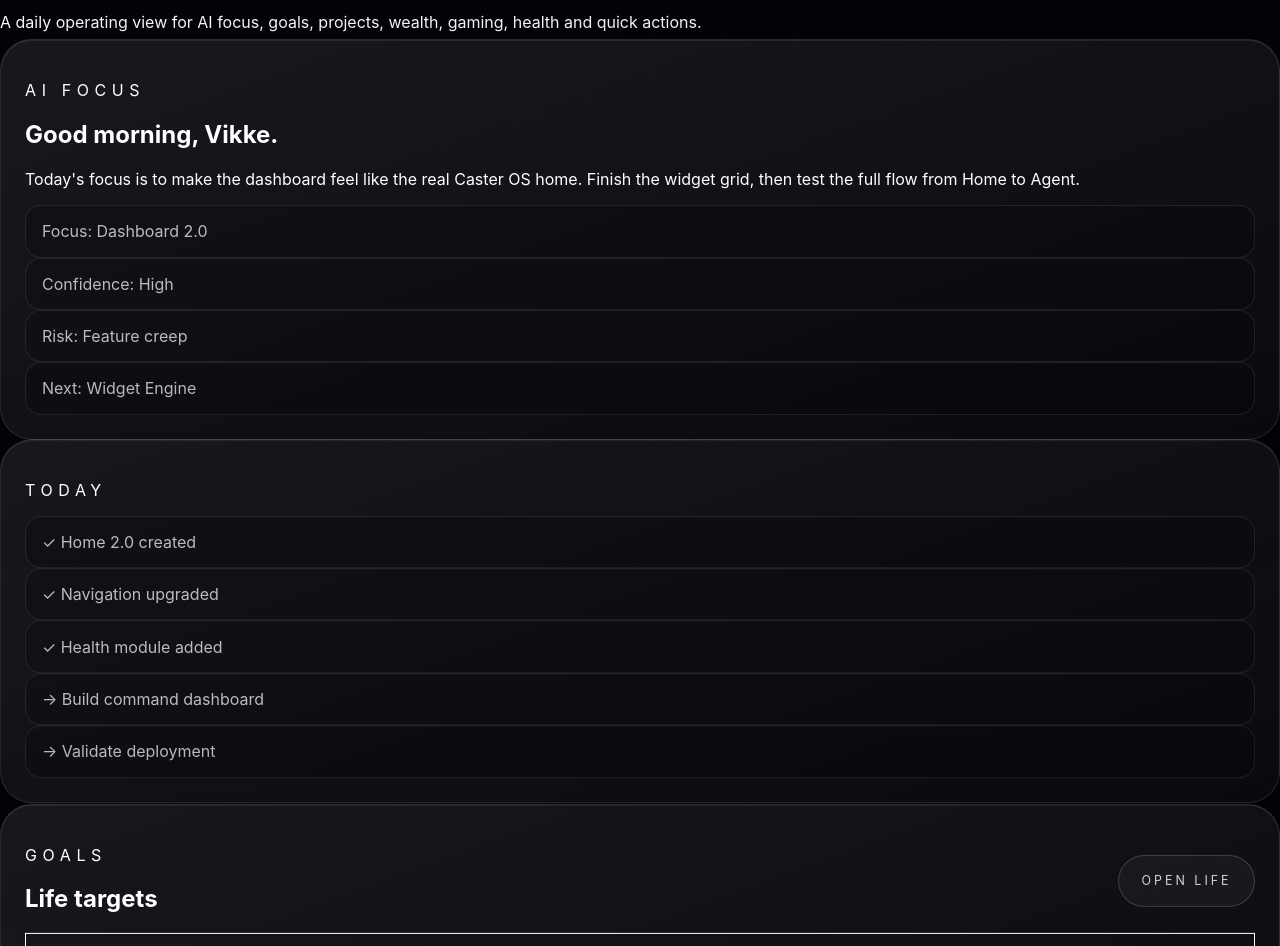
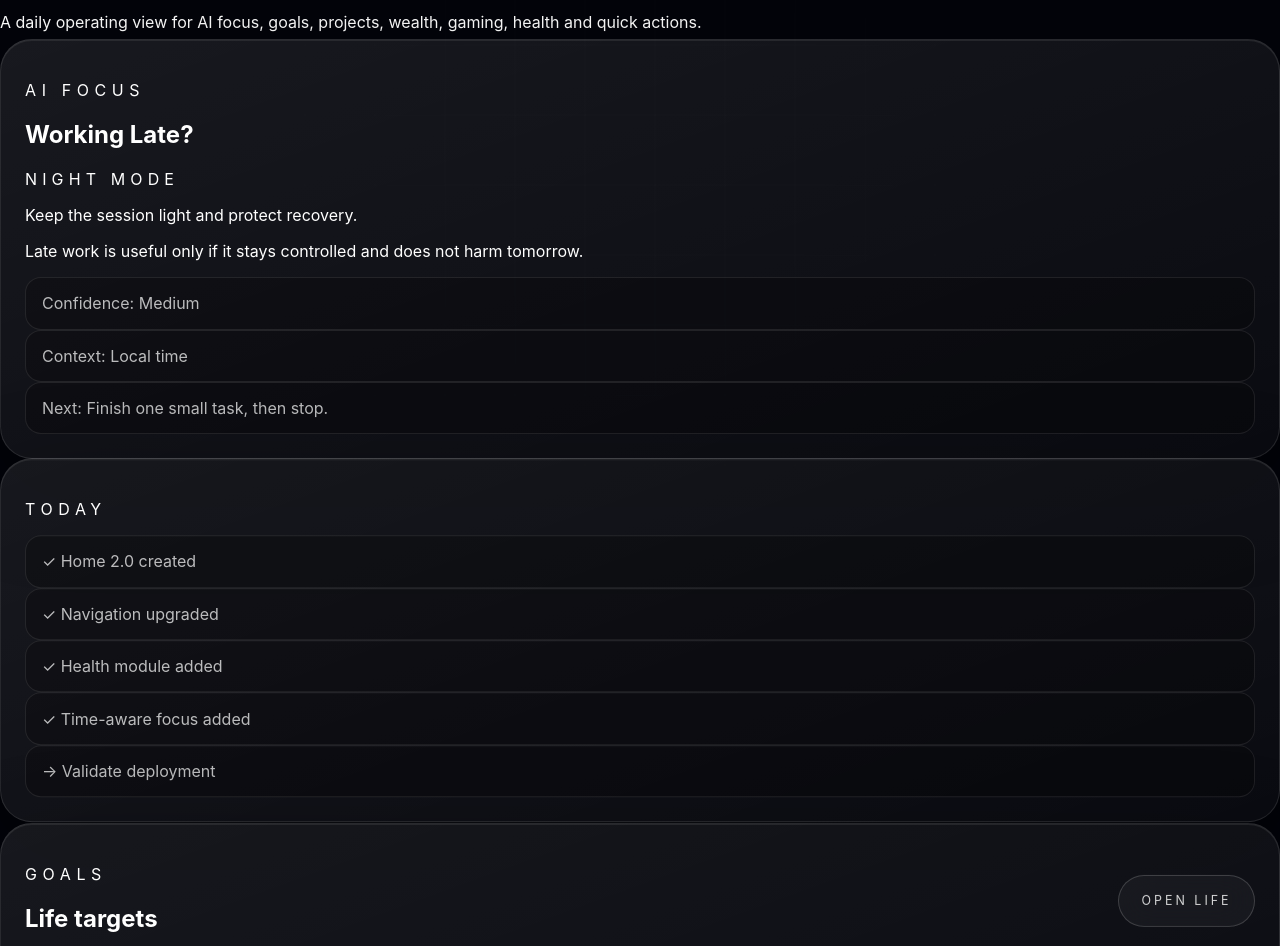
Before and after one commit to vv-glitchhub/Caster-hub, a Next.js app: page /dashboard in a window 1280 px wide. Shown: the part 260-1206 px from the top of the page. Built offline with nearby package versions, Linux system fonts and the light colour scheme.

Commit message:
Use time-aware focus on dashboard

```diff
--- a/app/dashboard/page.tsx
+++ b/app/dashboard/page.tsx
@@ -1,3 +1,5 @@
+import TimeAwareFocus from '../../components/TimeAwareFocus'
+
 const goals = [
   ['Caster OS Proto', 'Build the first usable command center', '78%'],
   ['Golf Progress', 'Handicap 20 to 15 with weekly practice', '32%'],
@@ -40,19 +42,7 @@ export default function DashboardPage() {
         </p>
 
         <section className="mt-14 grid gap-6 lg:grid-cols-[1.25fr_0.75fr]">
-          <div className="dashboard-preview min-h-0">
-            <p className="text-xs uppercase tracking-[0.35em] text-blue-200/70">AI Focus</p>
-            <h2 className="mt-5 text-5xl font-semibold tracking-tight">Good morning, Vikke.</h2>
-            <p className="mt-5 max-w-3xl text-lg leading-8 text-white/62">
-              Today's focus is to make the dashboard feel like the real Caster OS home. Finish the widget grid, then test the full flow from Home to Agent.
-            </p>
-            <div className="mt-8 grid gap-3 md:grid-cols-4">
-              <div className="preview-row">Focus: Dashboard 2.0</div>
-              <div className="preview-row">Confidence: High</div>
-              <div className="preview-row">Risk: Feature creep</div>
-              <div className="preview-row">Next: Widget Engine</div>
-            </div>
-          </div>
+          <TimeAwareFocus />
 
           <div className="dashboard-preview min-h-0">
             <p className="text-xs uppercase tracking-[0.35em] text-blue-200/70">Today</p>
@@ -60,7 +50,7 @@ export default function DashboardPage() {
               <div className="preview-row">✓ Home 2.0 created</div>
               <div className="preview-row">✓ Navigation upgraded</div>
               <div className="preview-row">✓ Health module added</div>
-              <div className="preview-row">→ Build command dashboard</div>
+              <div className="preview-row">✓ Time-aware focus added</div>
               <div className="preview-row">→ Validate deployment</div>
             </div>
           </div>
```
